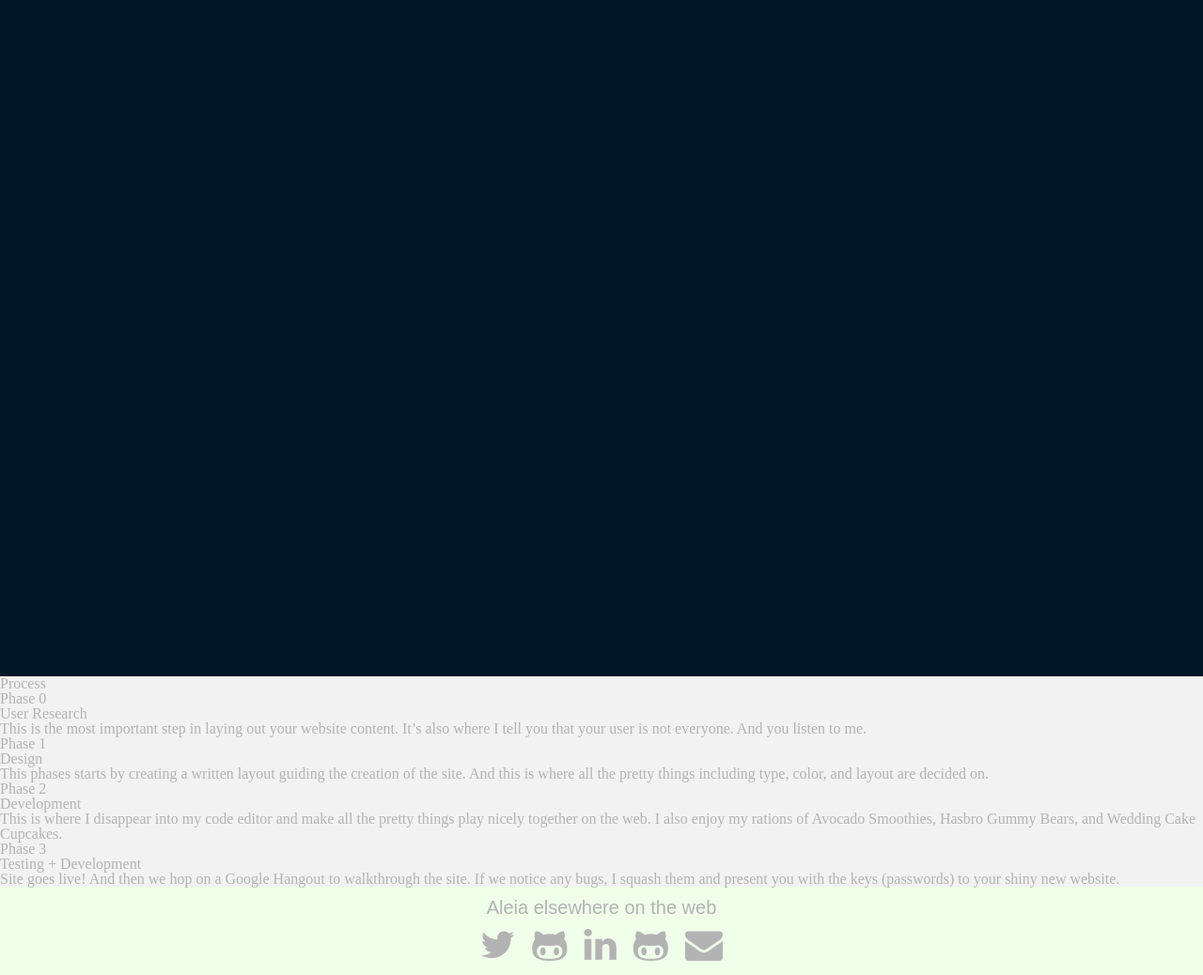
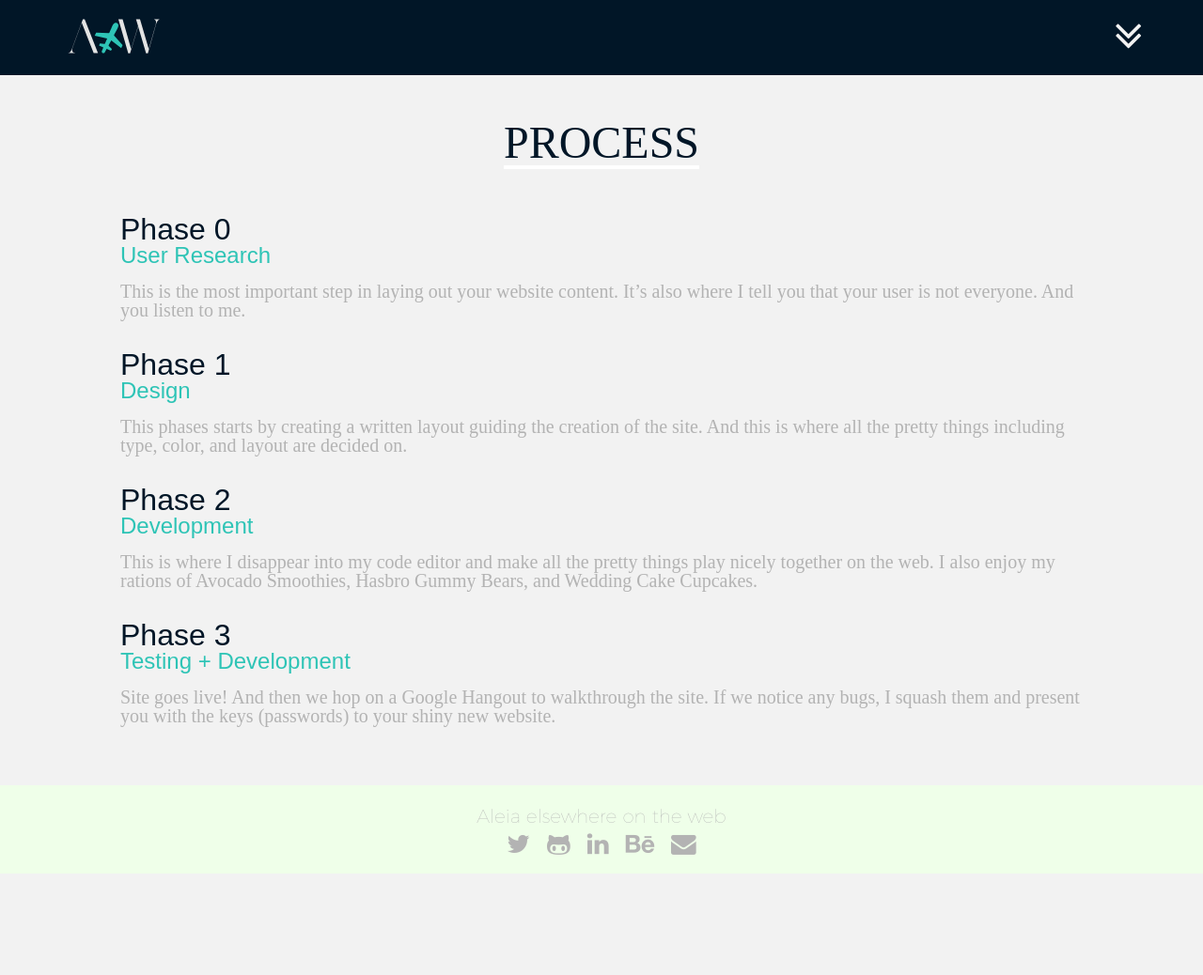
Before and after one commit to MsAleia/portfolio-2016, a PHP site: page /process/process.html in a window 1280 px wide. Shown: the whole page at 94% size. After the commit the page ends 930 px from the top, so only its background shows below. Run offline with PHP 8.4, Linux system fonts and the light colour scheme.

Commit message:
completed packages and 404 files

```diff
--- a/march-update/css/main.css
+++ b/march-update/css/main.css
@@ -441,7 +441,8 @@ footer i:hover {
   display: -webkit-flex;
   flex-flow: row wrap;
   align-items: center;
-  justify-content: space-around; }
+  justify-content: space-around;
+  margin: 2rem 0; }
 
 .packages-wrapper {
   width: 80%; }
@@ -478,7 +479,7 @@ footer i:hover {
   display: flex;
   display: -webkit-flex;
   justify-content: center;
-  padding: 40% 0 20% 0;
+  padding: 6rem 0 3rem 0;
   font-family: "Montserrat", sans-serif;
   font-weight: bold;
   font-size: 2rem;
@@ -500,6 +501,64 @@ footer i:hover {
   font-family: "Montserrat", sans-serif;
   weight: bold;
   color: #2EC4B6; }
+
+/* ==========================================================================
+   PROCESS
+   ========================================================================== */
+.process-main {
+  margin: 2rem 0; }
+
+.phase {
+  margin: 2rem 0; }
+
+.phase-number {
+  font-family: "Montserrat", sans-serif;
+  weight: bold;
+  color: #011627;
+  font-size: 2rem; }
+
+.phase-subtitle {
+  font-family: "Montserrat", sans-serif;
+  color: #2EC4B6;
+  font-size: 1.5rem; }
+
+.phase-copy {
+  margin: 1rem 0; }
+
+/* ==========================================================================
+   404
+   ========================================================================== */
+.not-found-main {
+  background-color: #EFFFE9;
+  color: #B3B3B3;
+  height: 86vh;
+  padding: 2vh;
+  display: flex;
+  display: -webkit-flex;
+  align-items: center;
+  font-size: 1.5rem; }
+
+.not-found-main-wrapper {
+  height: 64vh;
+  display: flex;
+  display: -webkit-flex;
+  flex-flow: column wrap;
+  justify-content: space-between; }
+
+.not-found .not-found-btn {
+  background-color: #2EC4B6;
+  color: #011627;
+  width: 50%;
+  margin: 1rem 0 0 0; }
+  .not-found .not-found-btn p {
+    margin: 5% 0; }
+.not-found .not-found-main h1 {
+  font-size: 6rem; }
+.not-found .not-found-main h3 {
+  font-size: 3.5rem;
+  font-family: "Montserrat", sans-serif;
+  color: #2EC4B6;
+  weight: bold; }
 
 /* ==========================================================================
    Helper classes
@@ -586,7 +645,47 @@ footer i:hover {
     justify-content: space-around; }
 
   .duo figure img {
-    width: 95%; } }
+    width: 95%; }
+
+  .packages-wrapper {
+    font-size: 1.25rem; }
+
+  .packages-header-wrapper {
+    display: flex;
+    display: -webkit-flex;
+    flex-flow: row wrap;
+    align-items: center;
+    justify-content: center; }
+
+  .packages-header-wrapper p {
+    width: 80%; }
+
+  .packages-header-description {
+    display: flex;
+    display: -webkit-flex;
+    align-items: center;
+    justify-content: center; }
+
+  .card-wrapper {
+    display: flex;
+    display: -webkit-flex;
+    flex-flow: row wrap;
+    justify-content: space-between; }
+
+  .card {
+    width: 45%; }
+
+  .card-tags {
+    font-size: 1em; }
+
+  .card-description {
+    margin: 2.5% 0; }
+
+  .cost {
+    font-size: 1.5rem; }
+
+  .not-found-main {
+    padding: 2vh 4vh; } }
 @media only screen and (min-width: 1280px) {
   footer {
     padding: .5em 0; }
@@ -616,7 +715,23 @@ footer i:hover {
     width: 35%; }
 
   .current-bio {
-    padding: 2.5%; } }
+    padding: 2.5%; }
+
+  .top-shotta,
+  .entry-package {
+    width: 100%; }
+
+  .top-shotta .card-title {
+    padding: 5rem 0 2.5rem 0; }
+
+  .entry-package .card-title {
+    padding: 5rem 0 2.5rem 0; }
+
+  .packages-header-wrapper p {
+    width: 70%; }
+
+  .not-found-main {
+    padding: 2vh 8vh; } }
 @media print, (-webkit-min-device-pixel-ratio: 1.25), (min-resolution: 1.25dppx), (min-resolution: 120dpi) {
   /* Style adjustments for high resolution devices */ }
 /* ==========================================================================
--- a/march-update/css/main.scss
+++ b/march-update/css/main.scss
@@ -484,6 +484,7 @@ footer i:hover{
   flex-flow: row wrap;
   align-items: center;
   justify-content: space-around;
+  margin: 2rem 0;
 }
 .packages-wrapper{
   width: 80%;
@@ -521,7 +522,7 @@ footer i:hover{
   display: flex;
   display: -webkit-flex;
   justify-content: center;
-  padding: 40% 0 20% 0;
+  padding: 6rem 0 3rem 0;
   font-family: $font-sans;
   font-weight: bold;
   font-size: 2rem;
@@ -543,6 +544,71 @@ footer i:hover{
   font-family: $font-sans;
   weight: bold;
   color: $dark-accent;
+}
+/* ==========================================================================
+   PROCESS
+   ========================================================================== */
+.process-main{
+  margin: 2rem 0;
+}
+.phase{
+  margin: 2rem 0;
+}
+.phase-number{
+  font-family: $font-sans;
+  weight: bold;
+  color: $dark-base;
+  font-size: 2rem;
+}
+.phase-subtitle{
+  font-family: $font-sans;
+  color: $dark-accent;
+  font-size: 1.5rem;
+}
+.phase-copy{
+  margin: $base-margin;
+}
+/* ==========================================================================
+   404
+   ========================================================================== */
+.not-found-main{
+  background-color: $light-accent;
+  color: $text-base;
+  height: 86vh;
+  padding: 2vh;
+  display: flex;
+  display: -webkit-flex;
+  align-items: center;
+  font-size: 1.5rem;
+}
+.not-found-main-wrapper{
+  height: 64vh;
+  display: flex;
+  display: -webkit-flex;
+  flex-flow: column wrap;
+  justify-content: space-between;
+}
+.not-found{
+.not-found-btn{
+  background-color: $dark-accent;
+  color: $dark-base;
+  width: 50%;
+  margin: 1rem 0 0 0;
+  p{
+    margin: 5% 0;
+  }
+}
+.not-found-main{
+  h1{
+    font-size: 6rem;
+  }
+  h3{
+    font-size: 3.5rem;
+    font-family: $font-sans;
+    color: $dark-accent;
+    weight: bold;
+  }
+}
 }
 /* ==========================================================================
    Helper classes
@@ -626,9 +692,11 @@ footer i:hover{
 
 @media only screen and (min-width: 768px) {
     /* Style adjustments for viewports that meet the condition */
+// HEADER
 .logo{
   width: 10%;
 }
+// ABOUT PAGES
 .subpage-container figure img{
   width: 50%;
   height: auto;
@@ -642,8 +710,51 @@ footer i:hover{
 .duo figure img{
   width: 95%;
 }
+// PACKAGES
+.packages-wrapper{
+  font-size: 1.25rem;
+}
+.packages-header-wrapper{
+  display: flex;
+  display: -webkit-flex;
+  flex-flow: row wrap;
+  align-items: center;
+  justify-content: center;
+}
+.packages-header-wrapper p{
+  width: 80%;
+}
+.packages-header-description{
+  display: flex;
+  display: -webkit-flex;
+  align-items: center;
+  justify-content: center;
+}
+.card-wrapper{
+  display: flex;
+  display: -webkit-flex;
+  flex-flow: row wrap;
+  justify-content: space-between;
+}
+.card{
+  width: 45%;
+}
+.card-tags{
+  font-size: 1em;
+}
+.card-description{
+  margin: 2.5% 0;
+}
+.cost{
+  font-size: 1.5rem;
+}
+// 404
+.not-found-main{
+    padding: 2vh 4vh;
+}
 }
 @media only screen and (min-width: 1280px) {
+// FOOTER
 footer{
   padding: .5em 0;
 }
@@ -661,6 +772,7 @@ footer{
 .social li{
   margin: 0 .25em;
 }
+// HOMEPAGE HERO
 .intro-body{
   font-size: 1.25rem;
 }
@@ -671,8 +783,32 @@ footer{
 .hire-me{
   width: 35%;
 }
+// ABOUT PAGE
 .current-bio{
   padding: 2.5%;
+}
+// PACKAGES
+.top-shotta,
+.entry-package{
+  width: 100%;
+}
+.top-shotta{
+  .card-title{
+  padding: 5rem 0 2.5rem 0;
+}
+}
+.entry-package{
+  .card-title{
+  padding: 5rem 0 2.5rem 0;
+}
+}
+// PACKAGES
+.packages-header-wrapper p{
+  width: 70%;
+}
+//404
+.not-found-main{
+  padding: 2vh 8vh;
 }
 }
 @media print,
--- a/march-update/process/process.html
+++ b/march-update/process/process.html
@@ -11,15 +11,15 @@
 
         <meta name="viewport" content="width=device-width, initial-scale=1">
 
-        <link rel="apple-touch-icon" href="apple-touch-icon.png">
+        <link rel="apple-touch-icon" href="../apple-touch-icon.png">
         <!-- Place favicon.ico in the root directory -->
-        <link rel="icon" href="favicon.ico">
+        <link rel="icon" href="../favicon.ico">
 
-        <link rel="stylesheet" href="css/normalize.css">
-        <link rel="stylesheet" href="css/main.css">
-            <link rel="stylesheet" href="css/font-awesome.css">
-        <link rel="stylesheet" href="css/font-awesome.min.css">
-        <script src="js/vendor/modernizr-2.8.3.min.js"></script>
+        <link rel="stylesheet" href="../css/normalize.css">
+        <link rel="stylesheet" href="../css/main.css">
+        <link rel="stylesheet" href="../css/font-awesome.css">
+        <link rel="stylesheet" href="../css/font-awesome.min.css">
+        <script src="../js/vendor/modernizr-2.8.3.min.js"></script>
     </head>
     <body>
         <!--[if lt IE 8]>
@@ -27,22 +27,24 @@
         <![endif]-->
 
         <!-- Add your site or application content here -->
-        <section class="hero">
-            <header>
-                <figure>
-                    <img src=""/>
+        <div class="wrapper">
+            <header class="page-header">
+                <figure class="logo">
+                    <a href="../index.html"><img src="../img/logo.svg"/></a>
                 </figure>
                 <figure>
-                    <i></i>
+                    <i class="fa fa-angle-double-down fa-3x"></i>
                 </figure>
             </header>
-        </section>
-        <section class="main">
-            <div>
-                <header>
-                    <h1>Process</h1>
+            <section class="packages-main process-main">
+                <div class="packages-wrapper process-wrapper">
+                    <div class="packages-header-wrapper process-header-wrapper">
+                        <header class="packages-header process-header">
+                            <h1 class="packages-intro process-intro uppercase">Process</h1>
+                            <div class="spacer-a small-spacer"></div>
                         </header>
                     </div>
+
             <article class="phase"> <!-- Phase 0 -->
                 <header class="phase-number">
                     Phase 0
@@ -90,38 +92,36 @@
         </section>
         <footer>
             <div class="footer-copy">
-                <div>
-                    <p>Aleia elsewhere on the web</p>
-                </div>
+                <p class="hairline footer-tag">Aleia elsewhere on the web</p>
                 <ul class="social">
-                    <li id="twitter">
+                    <li>
                         <a href="http://twitter.com/msaleia">
-                                <i class="fa fa-twitter fa-2x" alt="twitter icon" title='Follow me on Twitter.'></i>
+                            <i class="fa fa-twitter fa-lg" alt="twitter icon"></i>
                         </a>
                     </li>
-                    <li id="github">
+                    <li>
                         <a href="http://github.com/msaleia">
-                            <i class="fa fa-github-alt fa-2x" alt="GitHub icon" title='Review my code!'></i>
+                            <i class="fa fa-github-alt fa-lg" alt="GitHub icon"></i>
                         </a>
                     </li>
-                    <li id="linkedin">
+                    <li>
                         <a href="http://linkedin.com/in/aleiawalker">
-                            <i class="fa fa-linkedin fa-2x" alt="linkedin icon" title='Add me on LinkedIn.'></i>
+                            <i class="fa fa-linkedin fa-lg" alt="linkedin icon"></i>
                         </a>
                     </li>
-                    <li id="behance">
+                    <li>
                         <a href="http://behance.net/aleiawalker">
-                            <i class="fa fa-github-alt fa-2x" alt="GitHub icon" title='Review my code!'></i>
+                            <i class="fa fa-behance fa-lg" alt="Behance icon"></i>
                         </a>
                     </li>
-                    <li id="email">
+                    <li>
                         <a href="mailto:aleia@aleiawalker.com">
-                            <i class="fa fa-envelope fa-2x" alt="email icon" title='Send me an email about your next project or position!'></i>
+                            <i class="fa fa-envelope fa-lg" alt="email icon"></i>
                         </a>
                     </li>
                 </ul>
+            </footer>
         </div>
-        </footer>
 
 
         <script src="https://code.jquery.com/jquery-1.12.0.min.js"></script>
```
Also changed, not shown: march-update/404.html (+42 -3 lines), march-update/packages/packages.html (+9 -5 lines), 2 other files. Lines whose indentation alone changed are shown as unchanged.
